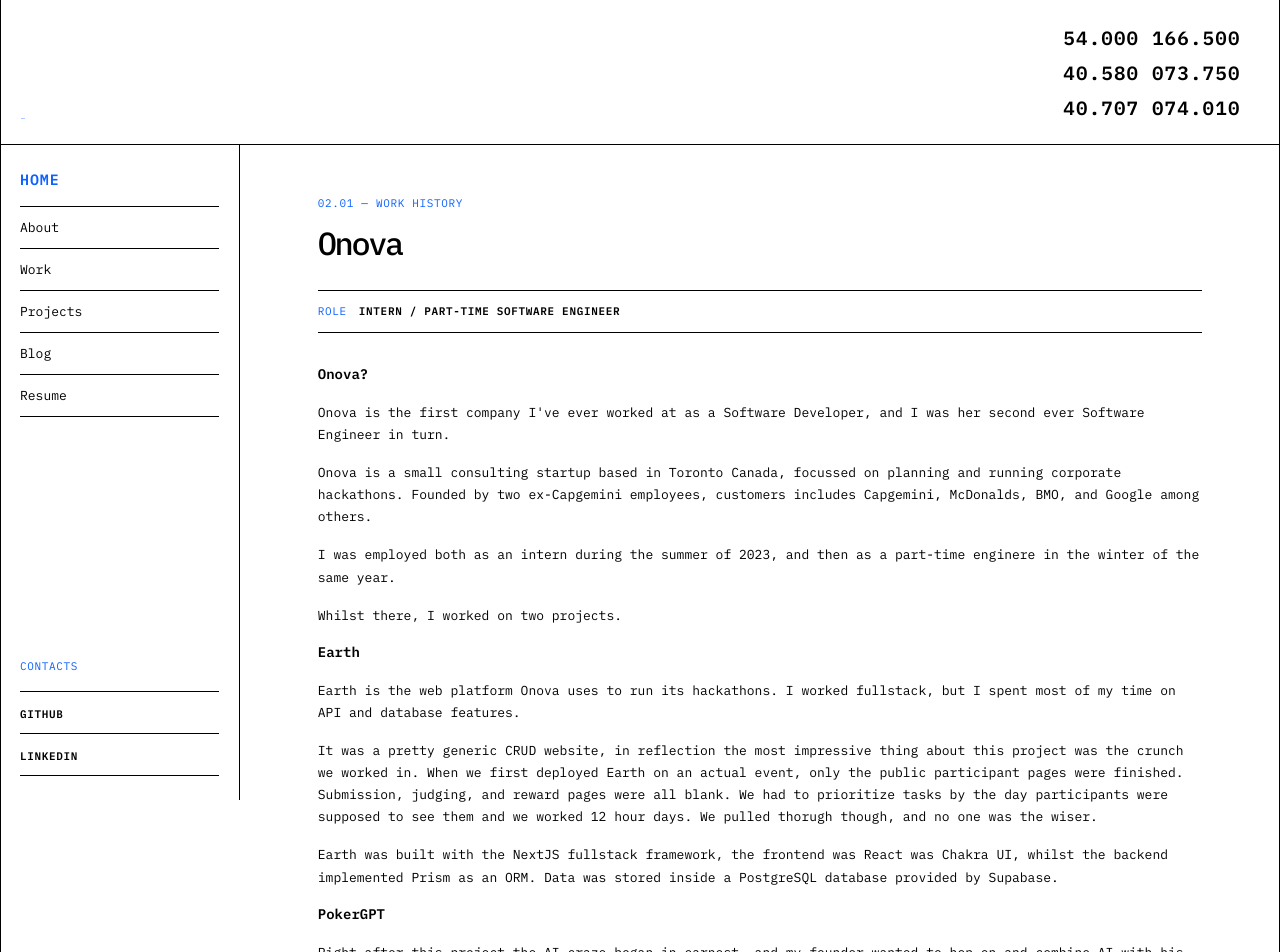
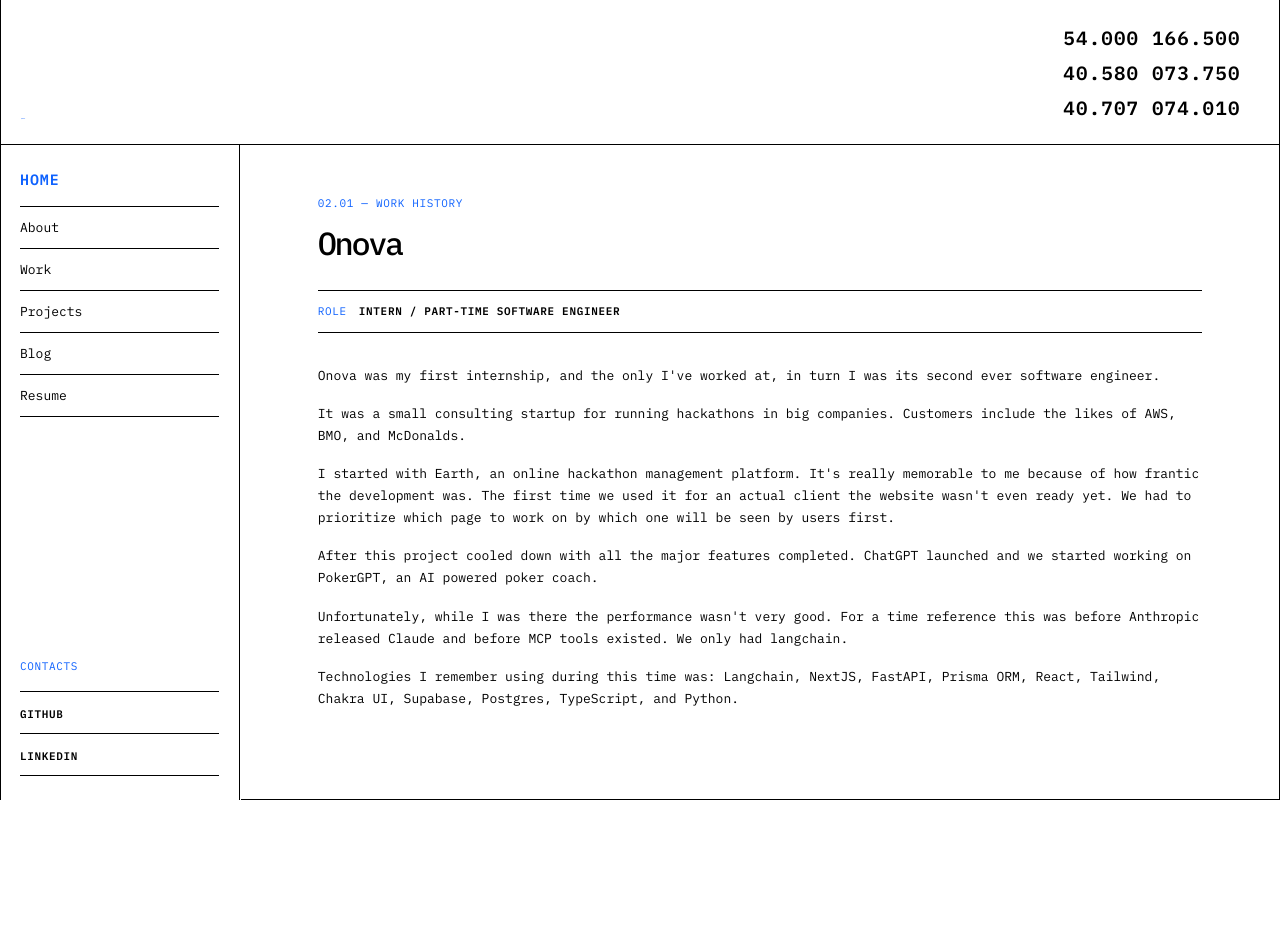
Before and after one commit to vyknight/vyknight.github.io, a SvelteKit app: page /work/onova in a window 1280 px wide. Shown: the top 952 px of the page. After the commit the page ends 800 px from the top, so only its background shows below. Built offline with nearby package versions, Linux system fonts and the light colour scheme.

Commit message:
Edited Onova content to have a similar tone as the other pages.

```diff
--- a/src/routes/work/onova/+page.svelte
+++ b/src/routes/work/onova/+page.svelte
@@ -4,24 +4,22 @@
 </script>
 
 <WorkHistoryPage entry={onovaSoftwareEngineer}>
-	<h3>Onova?</h3>
-	<p>Onova is the first company I've ever worked at as a Software Developer, and I was her second ever Software Engineer in turn.</p>
-	<p>Onova is a small consulting startup based in Toronto Canada, focussed on planning and running corporate hackathons. Founded by two ex-Capgemini employees, customers includes Capgemini, McDonalds, BMO, and Google among others.</p>
-	<p>I was employed both as an intern during the summer of 2023, and then as a part-time enginere in the winter of the same year.</p>
-	<p>Whilst there, I worked on two projects.</p>
-	<h3>Earth</h3>
-	<p>Earth is the web platform Onova uses to run its hackathons. I worked fullstack, but I spent most of my time on API and database features.</p>
-	<p>
-		It was a pretty generic CRUD website, in reflection the most impressive thing about this project was the crunch we worked in.
-		When we first deployed Earth on an actual event, only the public participant pages were finished. Submission, judging, and reward pages were all blank.
-		We had to prioritize tasks by the day participants were supposed to see them and we worked 12 hour days. We pulled thorugh though, and no one was the wiser.
-	</p>
-	<p>Earth was built with the NextJS fullstack framework, the frontend was React was Chakra UI, whilst the backend implemented Prism as an ORM. Data was stored inside a PostgreSQL database provided by Supabase.</p>
-	<h3>PokerGPT</h3>
-	<p>Right after this project the AI craze began in earnest, and my founder wanted to hop on and combine AI with his favourite hobby: Poker.</p>
-	<p>PokerGPT is an AI powered poker coach, it's still underdevelopment today but for the first several months I was the only developer. I was responsible for everything from database schema design to styling CSS on the frontend to configuring toolchains.</p>
-	<p>AI tooling and harnesses were at its infancy in 2023, the techniques available to us were adjusting the system prompt, integrating a vector database for RAG, and using LangChain for early tool calling. This was before MCP servers existed and before Claude was released to the general public.</p>
-	<p>If I remember correctly, the techstack was a NextJS frontend, using React with Tailwind CSS + SCSS, then on the backend we served data from a FastAPI server.</p>
+	<section>
+		<p>Onova was my first internship, and the only I've worked at, in turn I was its second ever software engineer.</p>
+		<p>It was a small consulting startup for running hackathons in big companies. Customers include the likes of AWS, BMO, and McDonalds.</p>
+		<p>
+			I started with Earth, an online hackathon management platform. It's really memorable to me because of how frantic the development was.
+			The first time we used it for an actual client the website wasn't even ready yet. We had to prioritize which page to work on by which one will be seen by users first.
+		</p>
+		<p>
+			After this project cooled down with all the major features completed. ChatGPT launched and we started working on PokerGPT, an AI powered poker coach.
+		</p>
+		<p>
+			Unfortunately, while I was there the performance wasn't very good. For a time reference this was before Anthropic released Claude and before MCP tools existed. We only had langchain.
+		</p>
+		<p>Technologies I remember using during this time was: Langchain, NextJS, FastAPI, Prisma ORM, React, Tailwind, Chakra UI, Supabase, Postgres, TypeScript, and Python.</p>
+
+	</section>
 
 
 </WorkHistoryPage>
```
